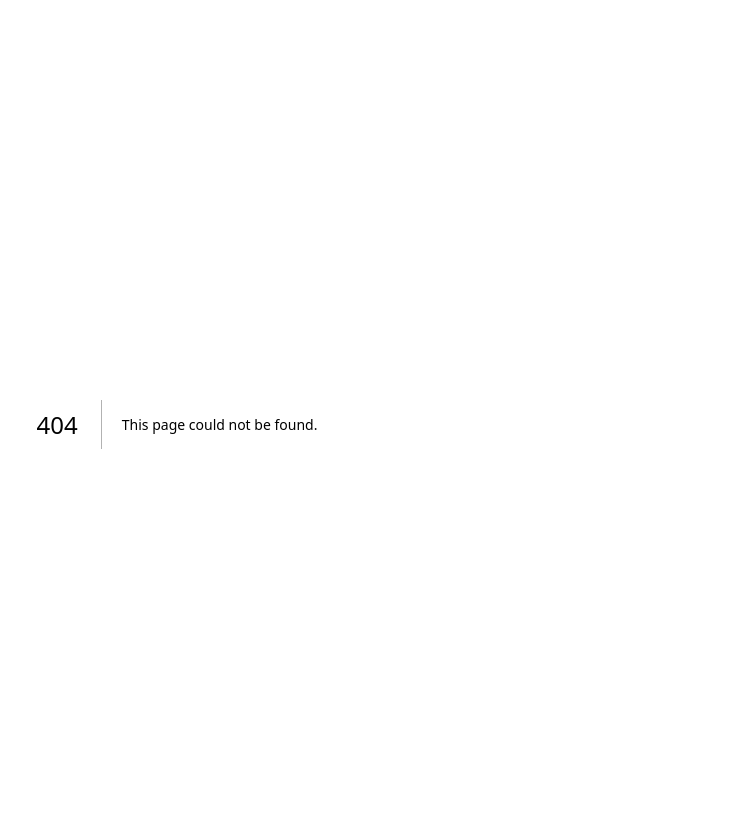
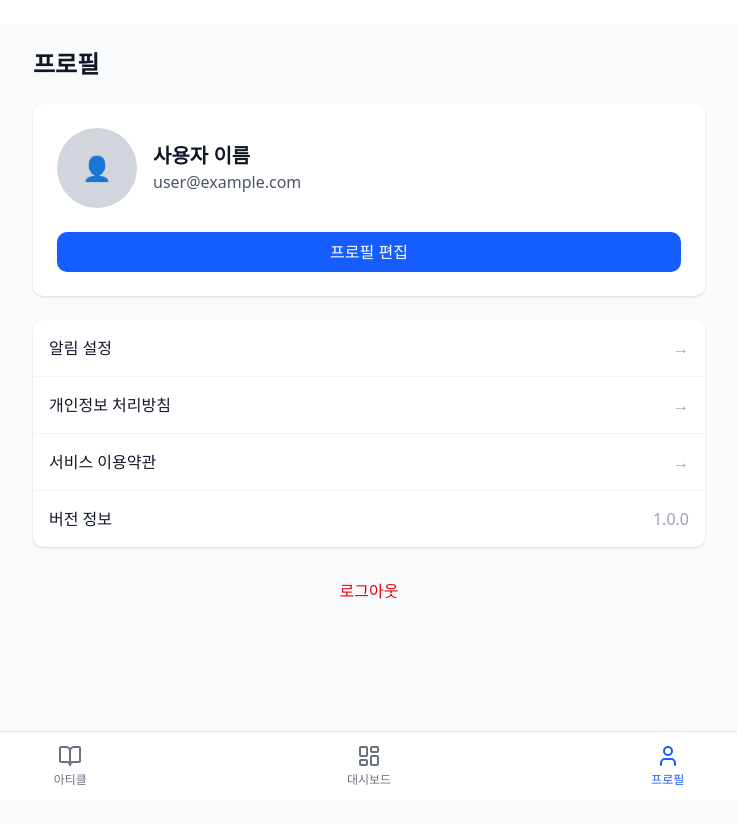
Before and after one commit to studio-wangjin/readbit, a Next.js app: page /profile in a window 1280 px wide. Before the commit this address had no page. Shown: the top 824 px of the page, without its empty margins (271-1008 px from the left). Built offline with nearby package versions, Linux system fonts and the light colour scheme.

Commit message:
feat: 하단 탭바 생성

```diff
--- /dev/null
+++ b/src/app/(main)/components/TabBar.tsx
@@ -0,0 +1,55 @@
+'use client';
+
+import Link from 'next/link';
+import { usePathname } from 'next/navigation';
+import { BookOpen, LayoutDashboard, User } from 'lucide-react';
+
+export default function TabBar() {
+  const pathname = usePathname();
+
+  const tabs = [
+    {
+      name: '아티클',
+      href: '/articles',
+      icon: BookOpen,
+    },
+    {
+      name: '대시보드',
+      href: '/dashboard',
+      icon: LayoutDashboard,
+    },
+    {
+      name: '프로필',
+      href: '/profile',
+      icon: User,
+    },
+  ];
+
+  return (
+    <div className="fixed bottom-0 left-0 right-0 bg-white border-t border-gray-200">
+      <div className="max-w-4xl mx-auto">
+        <nav className="flex justify-around">
+          {tabs.map((tab) => {
+            const isActive = pathname === tab.href;
+            const Icon = tab.icon;
+
+            return (
+              <Link
+                key={tab.name}
+                href={tab.href}
+                className={`flex flex-col items-center py-3 px-4 flex-1 transition-colors ${
+                  isActive
+                    ? 'text-blue-600'
+                    : 'text-gray-500 hover:text-gray-700'
+                }`}
+              >
+                <Icon className="w-6 h-6 mb-1" />
+                <span className="text-xs font-medium">{tab.name}</span>
+              </Link>
+            );
+          })}
+        </nav>
+      </div>
+    </div>
+  );
+}
--- /dev/null
+++ b/src/app/(main)/layout.tsx
@@ -0,0 +1,14 @@
+import TabBar from './components/TabBar';
+
+export default function MainLayout({
+  children,
+}: {
+  children: React.ReactNode;
+}) {
+  return (
+    <div className="min-h-screen pb-16">
+      {children}
+      <TabBar />
+    </div>
+  );
+}
--- /dev/null
+++ b/src/app/(main)/profile/page.tsx
@@ -0,0 +1,51 @@
+export default function ProfilePage() {
+  return (
+    <div className="min-h-screen bg-gray-50 p-6">
+      <div className="max-w-2xl mx-auto">
+        <h1 className="text-2xl font-bold text-gray-900 mb-6">프로필</h1>
+
+        <div className="bg-white rounded-lg shadow-sm p-6 mb-6">
+          <div className="flex items-center space-x-4 mb-6">
+            <div className="w-20 h-20 bg-gray-300 rounded-full flex items-center justify-center">
+              <span className="text-gray-600 text-2xl">👤</span>
+            </div>
+            <div>
+              <h2 className="text-xl font-semibold text-gray-900">사용자 이름</h2>
+              <p className="text-gray-600">user@example.com</p>
+            </div>
+          </div>
+
+          <button className="w-full px-4 py-2 bg-blue-600 text-white rounded-lg hover:bg-blue-700 transition-colors">
+            프로필 편집
+          </button>
+        </div>
+
+        <div className="bg-white rounded-lg shadow-sm divide-y divide-gray-100">
+          <button className="w-full p-4 text-left hover:bg-gray-50 transition-colors flex items-center justify-between">
+            <span className="text-gray-900">알림 설정</span>
+            <span className="text-gray-400">→</span>
+          </button>
+
+          <button className="w-full p-4 text-left hover:bg-gray-50 transition-colors flex items-center justify-between">
+            <span className="text-gray-900">개인정보 처리방침</span>
+            <span className="text-gray-400">→</span>
+          </button>
+
+          <button className="w-full p-4 text-left hover:bg-gray-50 transition-colors flex items-center justify-between">
+            <span className="text-gray-900">서비스 이용약관</span>
+            <span className="text-gray-400">→</span>
+          </button>
+
+          <button className="w-full p-4 text-left hover:bg-gray-50 transition-colors flex items-center justify-between">
+            <span className="text-gray-900">버전 정보</span>
+            <span className="text-gray-400">1.0.0</span>
+          </button>
+        </div>
+
+        <button className="w-full mt-6 px-4 py-2 text-red-600 hover:bg-red-50 rounded-lg transition-colors">
+          로그아웃
+        </button>
+      </div>
+    </div>
+  );
+}
```
Also changed, not shown: src/app/(main)/articles/components/ArticleCard.tsx (renamed from src/app/articles/components/ArticleCard.tsx), src/app/(main)/articles/components/ArticleList.tsx (renamed from src/app/articles/components/ArticleList.tsx), src/app/(main)/articles/components/ArticleTabs.tsx (renamed from src/app/articles/components/ArticleTabs.tsx), src/app/(main)/articles/components/ArticleUrlInput.tsx (renamed from src/app/articles/components/ArticleUrlInput.tsx), src/app/(main)/articles/page.tsx (renamed from src/app/articles/page.tsx), src/app/(main)/dashboard/page.tsx (renamed from src/app/dashboard/page.tsx).
